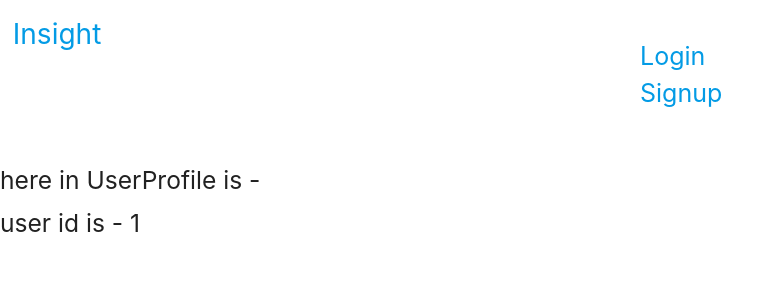
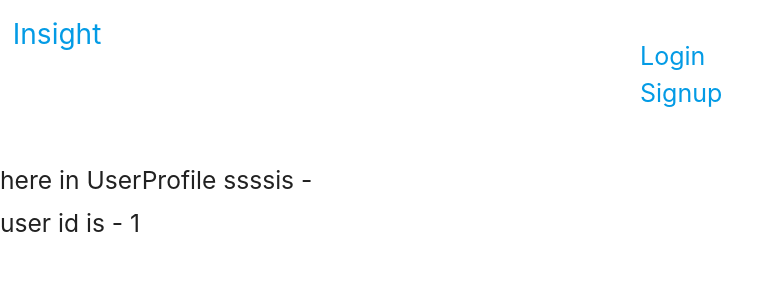
Before and after one commit to sarb001/Insight-Social-App, a React (Create React App) app in the folder client-side/: page /profile/1 in a window 1280 px wide. Shown: the top 300 px of the page, without its empty margins (0-783 px from the left). Built offline with nearby package versions, Linux system fonts and the light colour scheme.

Commit message:
Restructuring Iy

```diff
--- a/client-side/src/App.js
+++ b/client-side/src/App.js
@@ -16,9 +16,7 @@ import { MainContext } from './Reducers/Context';
     const navigate  = useNavigate();
     const {state,dispatch} = useContext(MainContext);
 
-
     useEffect(() => {
-
      const user = JSON.parse(localStorage.getItem("user"))
         console.log('  useffect runnig i');
         // if(user){
--- a/client-side/src/Pages/UserProfile.js
+++ b/client-side/src/Pages/UserProfile.js
@@ -99,7 +99,7 @@ const UserProfile = () => {
 
   return (
     <>
-    <h5>  here in UserProfile is -  </h5>
+    <h5>  here in UserProfile ssssis -  </h5>
     <h5>  user id is - {userid}  </h5>
     </>
 
```
